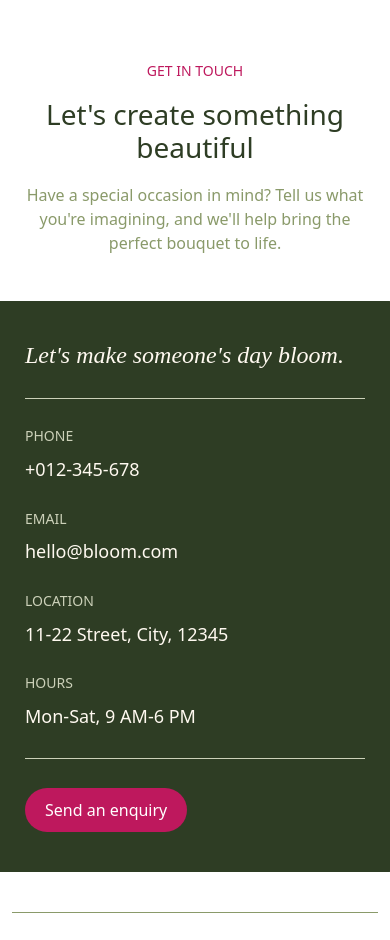
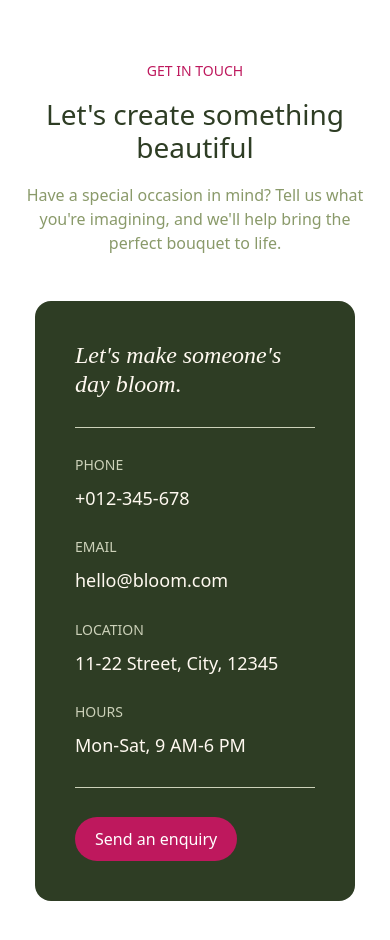
Before and after one commit to rishirin7-jpg/bloome-responsivewebsite, a plain HTML site: page contact.html in a window 390 px wide. Shown: the part 139-1079 px from the top of the page. Drawn offline with nearby package versions, Linux system fonts and the light colour scheme.

Commit message:
Update contact.css

```diff
--- a/css/contact.css
+++ b/css/contact.css
@@ -216,4 +216,8 @@ footer{
     padding: 10px;
 }
 
+.contact-info{
+    width: 320px;
 }
+
+}
```
